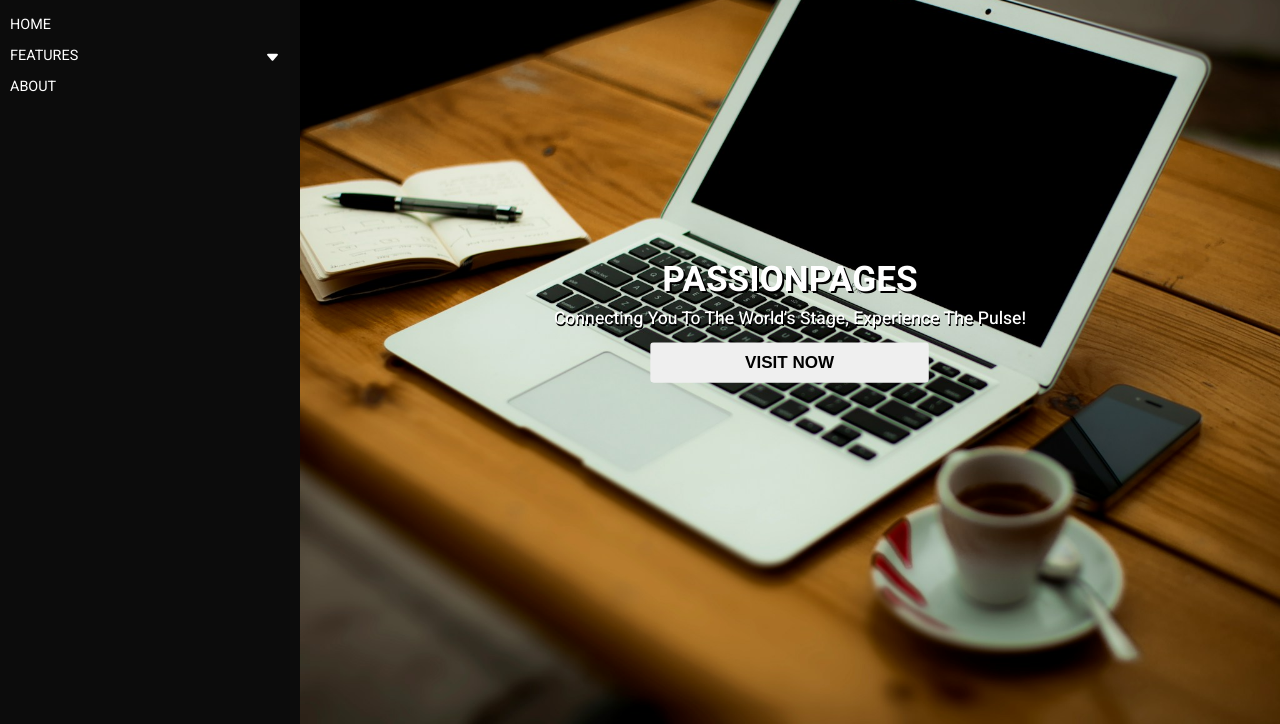
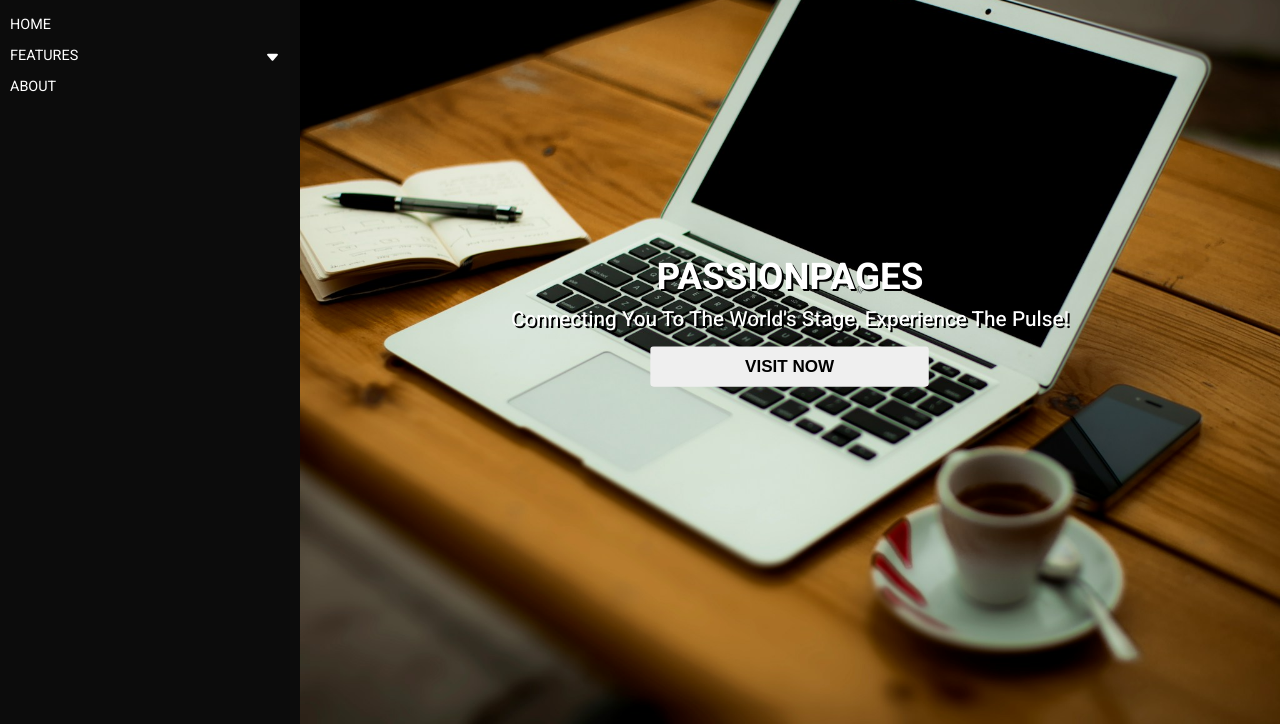
Before and after one commit to Xhicko/PassionPage_Landing_Page, a plain HTML site: page index.html in a window 1280 px wide. Shown: the part 76-800 px from the top of the page. Drawn offline with Linux system fonts and the light colour scheme.

Commit message:
Final Updates 2

```diff
--- a/index.css
+++ b/index.css
@@ -201,17 +201,17 @@ nav{
 
 .CTA_MetaInfo h1{
   font-family: 'Heebo', sans-serif;
-  font-size: 2.2rem;
+  font-size: 2.3rem;
   text-transform: uppercase;
   text-shadow: 2px 2px #000;
 }
 
 .CTA_MetaInfo p{
   font-family: 'Heebo', sans-serif;
-  font-size: 1.1rem;
+  font-size: 1.3rem;
   font-weight: 500;
   text-transform: capitalize;
-  text-shadow: 1px 2px #000;
+  text-shadow: 2px 2px #000;
   text-align: center;
 }
 
```
